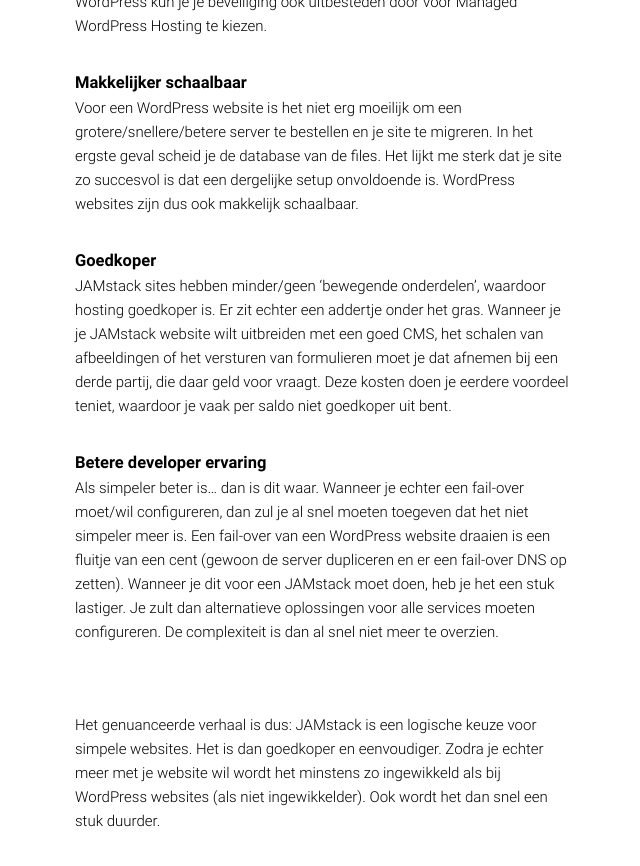
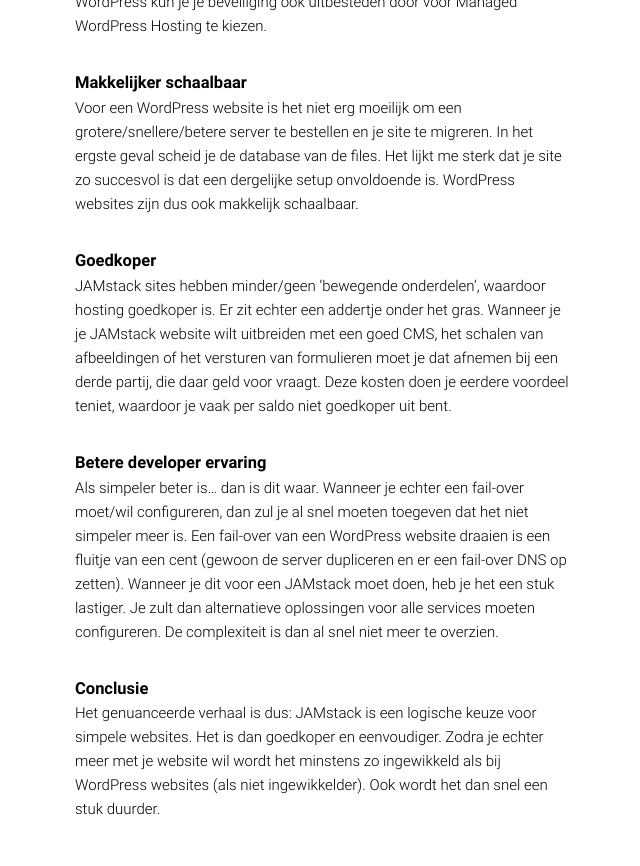
Before and after one commit to jhvanderschee/usecuewebsitenl, a Jekyll site: the page built from _posts/2018-11-22-argumenten-voor-de-jamstack.md, in a window 1280 px wide and 900 px high, scrolled down 1164 px. Shown: the top 866 px of the window, without its empty margins (250-890 px from the left). Built offline with Jekyll 4.4.1, drawn with Linux system fonts in a browser that asks for light colours.

Commit message:
Update 2018-11-22-argumenten-voor-de-jamstack.md

```diff
--- a/_posts/2018-11-22-argumenten-voor-de-jamstack.md
+++ b/_posts/2018-11-22-argumenten-voor-de-jamstack.md
@@ -33,6 +33,6 @@ JAMstack sites hebben minder/geen 'bewegende onderdelen', waardoor hosting goedk
 
 Als simpeler beter is... dan is dit waar. Wanneer je echter een fail-over moet/wil configureren, dan zul je al snel moeten toegeven dat het niet simpeler meer is. Een fail-over van een WordPress website draaien is een fluitje van een cent (gewoon de server dupliceren en er een fail-over DNS op zetten). Wanneer je dit voor een JAMstack moet doen, heb je het een stuk lastiger. Je zult dan alternatieve oplossingen voor alle services moeten configureren. De complexiteit is dan al snel niet meer te overzien.
 
-&nbsp;
+## Conclusie
 
 Het genuanceerde verhaal is dus: JAMstack is een logische keuze voor simpele websites. Het is dan goedkoper en eenvoudiger. Zodra je echter meer met je website wil wordt het minstens zo ingewikkeld als bij WordPress websites (als niet ingewikkelder). Ook wordt het dan snel een stuk duurder.
```
